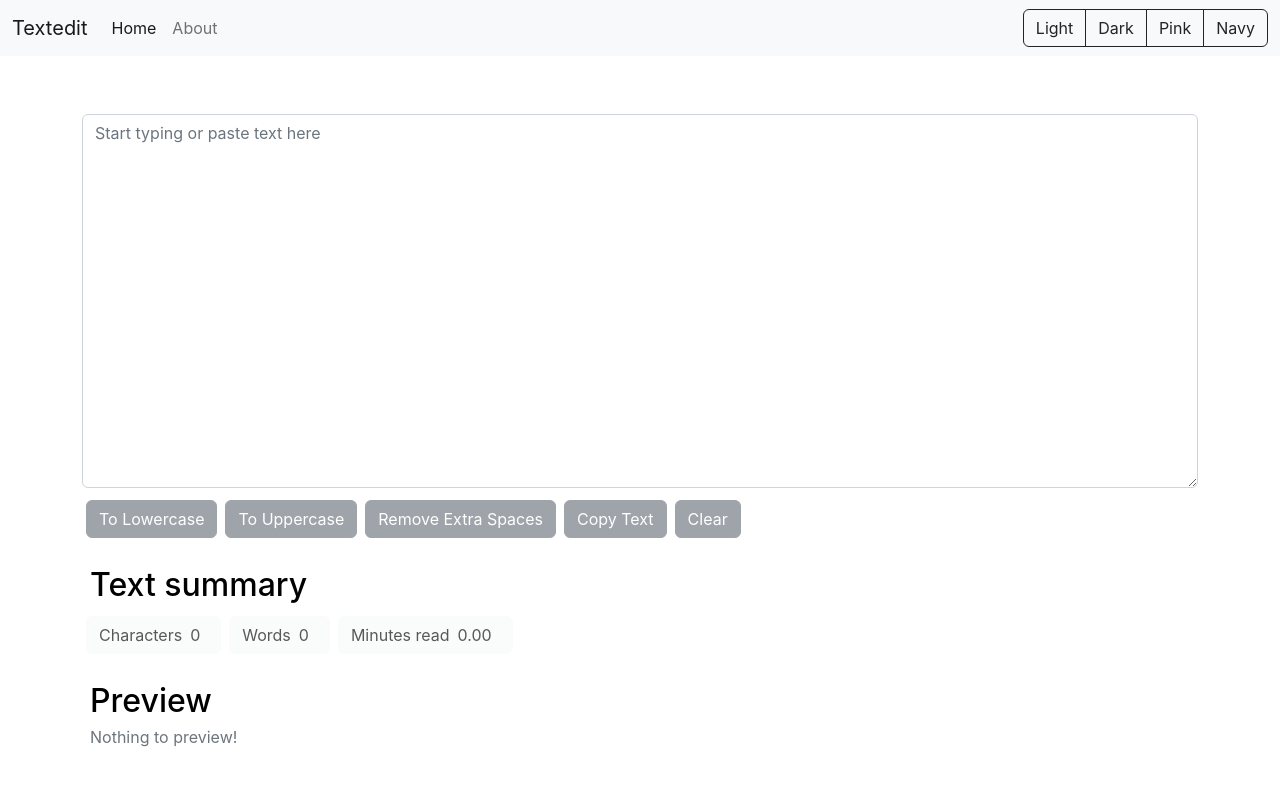
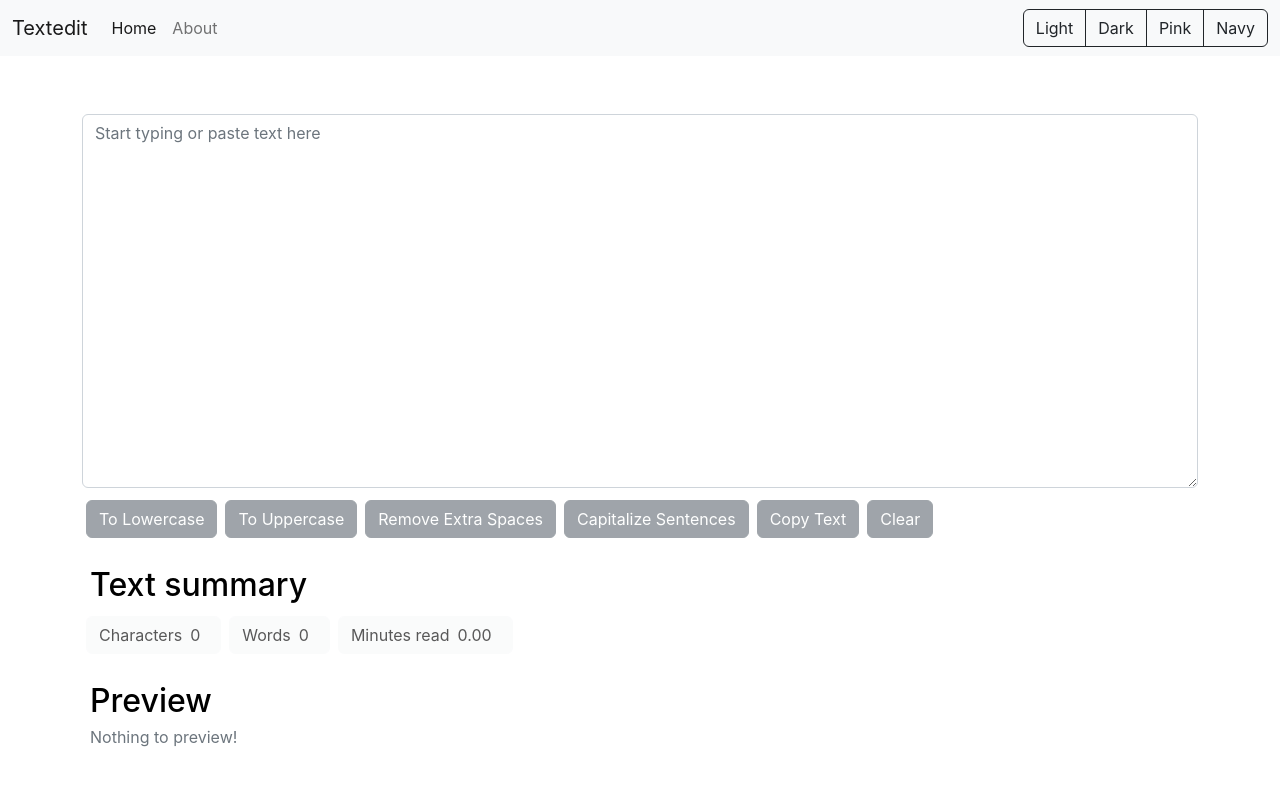
Before and after one commit to pushkardangi/textedit-app, a React (Create React App) app: page / in a window 1280 px wide. Shown: the top 786 px of the page. Built offline with nearby package versions, Linux system fonts and the light colour scheme.

Commit message:
update:feature:  capitalize sentence

```diff
--- a/src/components/TextForm.js
+++ b/src/components/TextForm.js
@@ -27,6 +27,52 @@ export default function TextForm(props) {
     const newText = text.split(' ').filter(word => word).join(' ');
     setText(newText);
     props.showAlert('secondary','Removed extra spaces.')
+  };
+
+  const handleCapitalizeSentences = () => {
+    let newText = "";
+    let myArray = text.split(".");
+
+
+    for(let i = 0; i < myArray.length; i++)
+    {
+
+      // find the first alphabet of the sentence and capitalize it
+      for(let j = 0; j < 100; j++){
+
+        // if the first character of the sentence is num, no updation required
+        if (Number.isInteger(parseInt(myArray[i].charAt(j))) === true)
+        {
+          // if any sentence has "?" at the end, don't add "."
+          if(myArray[i].charAt((myArray[i].length) - 1) === "?")
+          {
+            newText += myArray[i];
+          }
+          else{
+            newText += myArray[i] + ".";
+          }
+          break;
+        }
+
+        // if the first character of the sentence is alphabet, updation required
+        if(myArray[i].charAt(j).toLowerCase() !== myArray[i].charAt(j).toUpperCase())
+        {
+
+          if(myArray[i].charAt((myArray[i].length) - 1) === "?")
+          {
+            newText += myArray[i].replace(myArray[i].charAt(j),myArray[i].charAt(j).toUpperCase());
+          }
+          else{
+            newText += myArray[i].replace(myArray[i].charAt(j),myArray[i].charAt(j).toUpperCase()) + ".";
+          }
+          break;
+        }
+      }
+
+    }
+
+    setText(newText);
+    props.showAlert('secondary','All sentences Capitalized.')
   };
 
   const handleClear = () => {
@@ -117,6 +163,14 @@ export default function TextForm(props) {
           type="button"
           disabled={text.length===0}
           className={`btn btn-${btn} m-1`}
+          onClick={handleCapitalizeSentences}>
+          Capitalize Sentences
+        </button>
+
+        <button
+          type="button"
+          disabled={text.length===0}
+          className={`btn btn-${btn} m-1`}
           onClick={handleCopy}>
           Copy Text
         </button>
```
